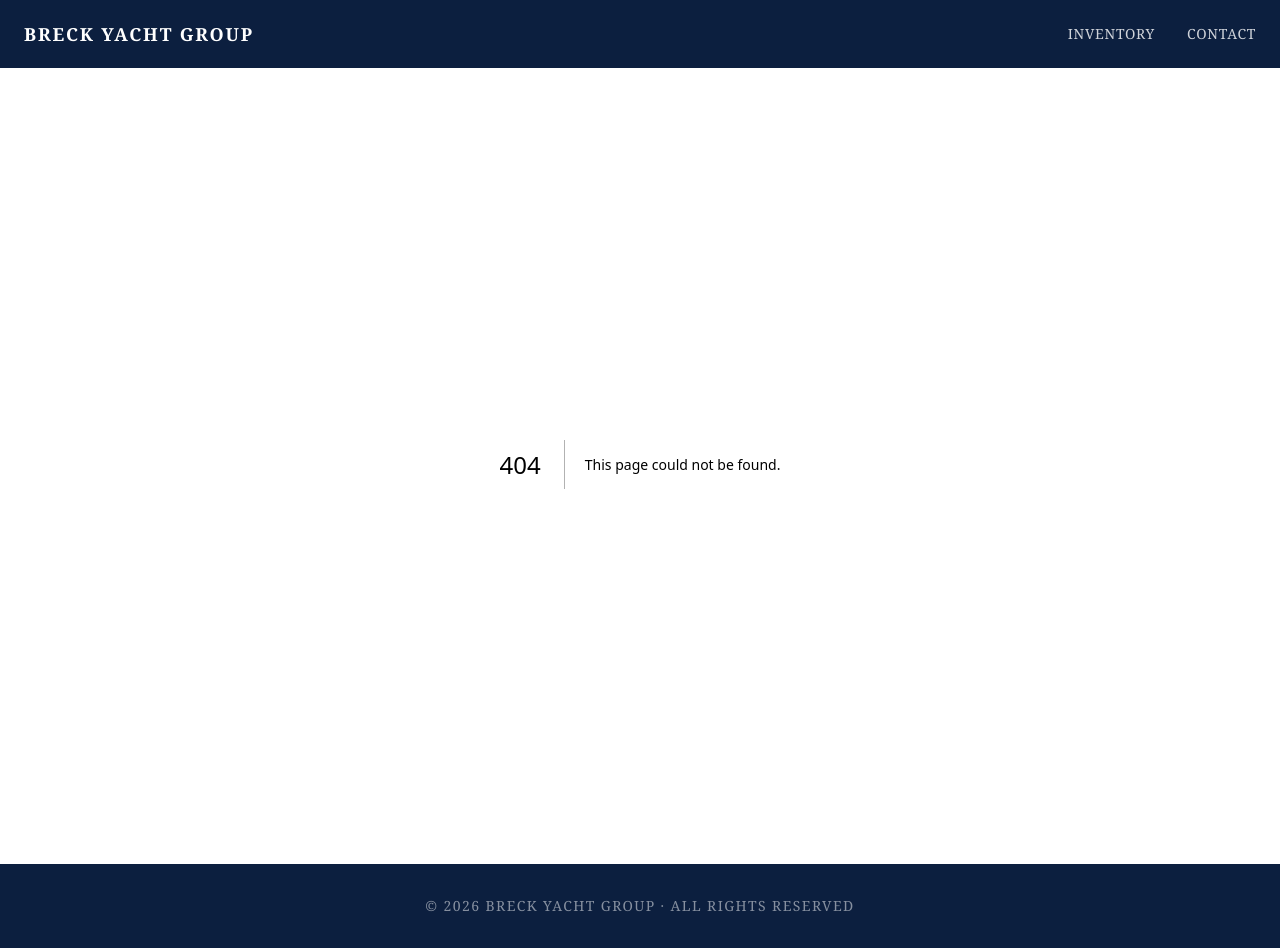
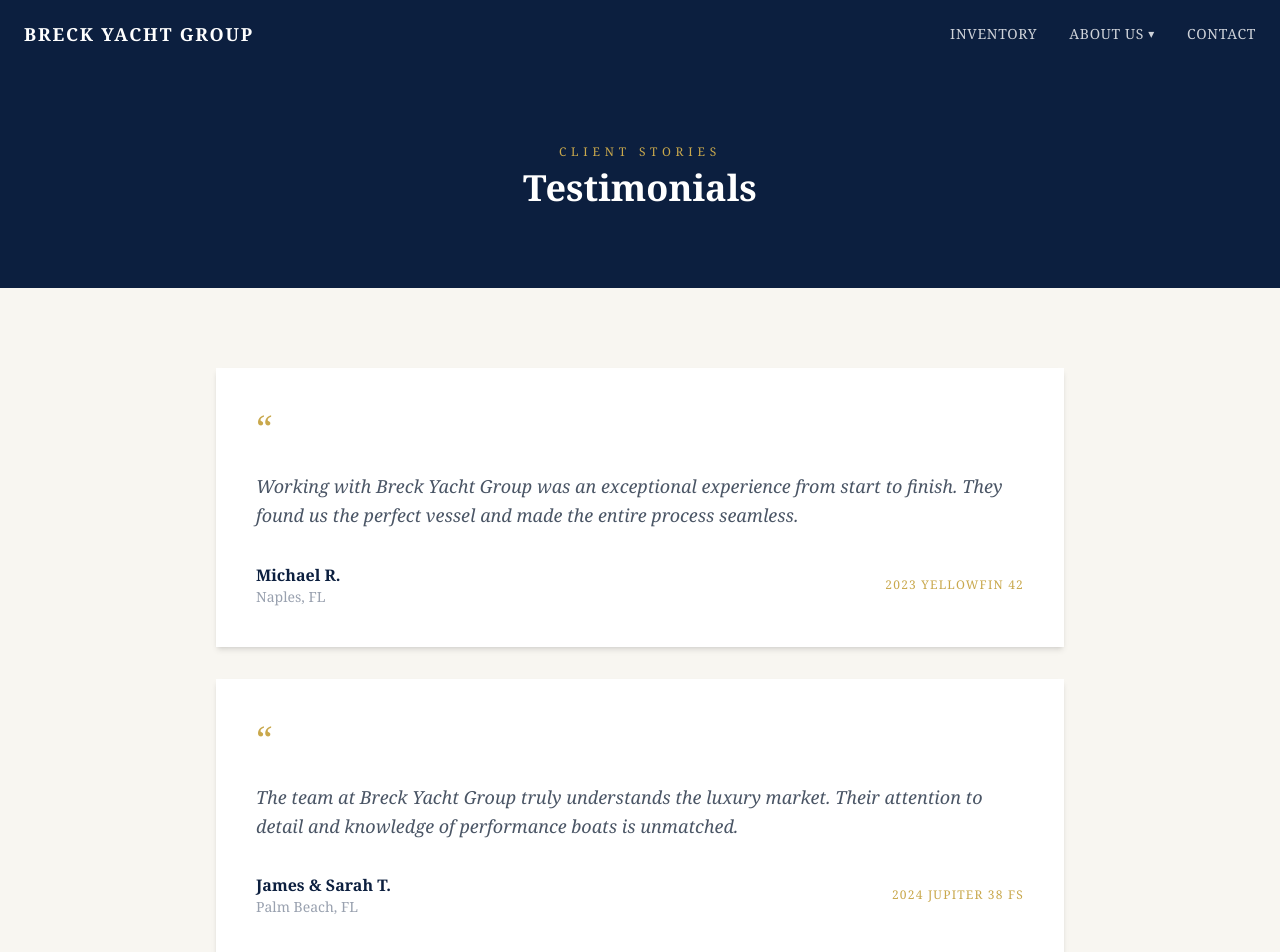
Before and after one commit to BreckYachtGroup/breck-yacht-group, a Next.js app: page /about/testimonials in a window 1280 px wide. Before the commit this address had no page. Shown: the top 952 px of the page. Built offline with nearby package versions, Linux system fonts and the light colour scheme.

Commit message:
add about us dropdown with crew and testimonials pages

```diff
--- /dev/null
+++ b/src/app/about/crew/page.tsx
@@ -0,0 +1,50 @@
+// Crew page — add your team members to the `crew` array below
+
+const crew = [
+  {
+    name: 'Austin Hueby',
+    title: 'Founder & Lead Broker',
+    bio: 'With years of experience in the luxury performance boat market, Austin founded Breck Yacht Group with a vision to bring a higher standard of service to yacht brokerage.',
+    photo: '', // add a photo URL here
+  },
+  // Add more crew members here
+]
+
+export default function CrewPage() {
+  return (
+    <div style={{ backgroundColor: '#f8f6f1' }} className="min-h-screen">
+      {/* Header */}
+      <div style={{ backgroundColor: '#0c1f3f' }} className="py-20 text-center text-white">
+        <p className="text-xs tracking-[0.4em] uppercase mb-2" style={{ color: '#c9a84c' }}>The Team</p>
+        <h1 className="text-4xl font-bold">Our Crew</h1>
+      </div>
+
+      {/* Crew Grid */}
+      <div className="max-w-5xl mx-auto px-6 py-20">
+        <div className="grid grid-cols-1 sm:grid-cols-2 lg:grid-cols-3 gap-10">
+          {crew.map((member) => (
+            <div key={member.name} className="bg-white shadow-md text-center p-8">
+              {member.photo ? (
+                <img
+                  src={member.photo}
+                  alt={member.name}
+                  className="w-28 h-28 rounded-full object-cover mx-auto mb-6"
+                />
+              ) : (
+                <div
+                  className="w-28 h-28 rounded-full mx-auto mb-6 flex items-center justify-center text-white text-3xl font-bold"
+                  style={{ backgroundColor: '#0c1f3f' }}
+                >
+                  {member.name.charAt(0)}
+                </div>
+              )}
+              <h2 className="text-xl font-bold mb-1" style={{ color: '#0c1f3f' }}>{member.name}</h2>
+              <p className="text-xs tracking-widest uppercase mb-4" style={{ color: '#c9a84c' }}>{member.title}</p>
+              <p className="text-gray-500 text-sm leading-relaxed">{member.bio}</p>
+            </div>
+          ))}
+        </div>
+      </div>
+    </div>
+  )
+}
--- /dev/null
+++ b/src/app/about/testimonials/page.tsx
@@ -0,0 +1,51 @@
+// Testimonials page — add real client testimonials to the array below
+
+const testimonials = [
+  {
+    name: 'Michael R.',
+    location: 'Naples, FL',
+    quote: 'Working with Breck Yacht Group was an exceptional experience from start to finish. They found us the perfect vessel and made the entire process seamless.',
+    vessel: '2023 Yellowfin 42',
+  },
+  {
+    name: 'James & Sarah T.',
+    location: 'Palm Beach, FL',
+    quote: 'The team at Breck Yacht Group truly understands the luxury market. Their attention to detail and knowledge of performance boats is unmatched.',
+    vessel: '2024 Jupiter 38 FS',
+  },
+  {
+    name: 'David K.',
+    location: 'Miami, FL',
+    quote: 'I have bought and sold several boats over the years and this was by far the smoothest transaction I have ever had. Highly recommend.',
+    vessel: '2022 Hydra-Sports 53',
+  },
+]
+
+export default function TestimonialsPage() {
+  return (
+    <div style={{ backgroundColor: '#f8f6f1' }} className="min-h-screen">
+      {/* Header */}
+      <div style={{ backgroundColor: '#0c1f3f' }} className="py-20 text-center text-white">
+        <p className="text-xs tracking-[0.4em] uppercase mb-2" style={{ color: '#c9a84c' }}>Client Stories</p>
+        <h1 className="text-4xl font-bold">Testimonials</h1>
+      </div>
+
+      {/* Testimonials */}
+      <div className="max-w-4xl mx-auto px-6 py-20 flex flex-col gap-8">
+        {testimonials.map((t, i) => (
+          <div key={i} className="bg-white shadow-md p-10">
+            <p className="text-4xl mb-6" style={{ color: '#c9a84c' }}>&ldquo;</p>
+            <p className="text-gray-600 text-lg leading-relaxed mb-8 italic">{t.quote}</p>
+            <div className="flex items-center justify-between">
+              <div>
+                <p className="font-bold" style={{ color: '#0c1f3f' }}>{t.name}</p>
+                <p className="text-sm text-gray-400">{t.location}</p>
+              </div>
+              <p className="text-xs tracking-widest uppercase text-right" style={{ color: '#c9a84c' }}>{t.vessel}</p>
+            </div>
+          </div>
+        ))}
+      </div>
+    </div>
+  )
+}
--- a/src/app/layout.tsx
+++ b/src/app/layout.tsx
@@ -1,6 +1,6 @@
 import type { Metadata } from 'next'
 import './globals.css'
-import Link from 'next/link'
+import Nav from '@/components/Nav'
 
 export const metadata: Metadata = {
   title: 'Breck Yacht Group | Luxury Performance Vessels',
@@ -11,22 +11,7 @@ export default function RootLayout({ children }: { children: React.ReactNode })
   return (
     <html lang="en">
       <body>
-        {/* Navigation */}
-        <nav style={{ backgroundColor: '#0c1f3f' }} className="fixed top-0 left-0 right-0 z-50 px-6 py-5">
-          <div className="max-w-7xl mx-auto flex items-center justify-between">
-            <Link href="/" className="text-white text-lg font-bold tracking-widest uppercase">
-              Breck Yacht Group
-            </Link>
-            <div className="flex gap-8">
-              <Link href="/inventory" className="text-white/80 hover:text-white text-sm tracking-wider uppercase transition-colors">
-                Inventory
-              </Link>
-              <Link href="/#contact" className="text-white/80 hover:text-white text-sm tracking-wider uppercase transition-colors">
-                Contact
-              </Link>
-            </div>
-          </div>
-        </nav>
+        <Nav />
 
         <main className="min-h-screen pt-16">
           {children}
--- /dev/null
+++ b/src/components/Nav.tsx
@@ -0,0 +1,62 @@
+'use client'
+
+import Link from 'next/link'
+import { useState } from 'react'
+
+export default function Nav() {
+  const [aboutOpen, setAboutOpen] = useState(false)
+
+  return (
+    <nav style={{ backgroundColor: '#0c1f3f' }} className="fixed top-0 left-0 right-0 z-50 px-6 py-5">
+      <div className="max-w-7xl mx-auto flex items-center justify-between">
+        <Link href="/" className="text-white text-lg font-bold tracking-widest uppercase">
+          Breck Yacht Group
+        </Link>
+
+        <div className="flex items-center gap-8">
+          <Link href="/inventory" className="text-white/80 hover:text-white text-sm tracking-wider uppercase transition-colors">
+            Inventory
+          </Link>
+
+          {/* About Us Dropdown */}
+          <div
+            className="relative"
+            onMouseEnter={() => setAboutOpen(true)}
+            onMouseLeave={() => setAboutOpen(false)}
+          >
+            <button className="text-white/80 hover:text-white text-sm tracking-wider uppercase transition-colors flex items-center gap-1">
+              About Us
+              <span className="text-xs">▾</span>
+            </button>
+
+            {aboutOpen && (
+              <div
+                className="absolute top-full right-0 mt-2 w-44 shadow-lg"
+                style={{ backgroundColor: '#0c1f3f', border: '1px solid rgba(255,255,255,0.1)' }}
+              >
+                <Link
+                  href="/about/crew"
+                  className="block px-5 py-3 text-sm tracking-wider uppercase text-white/80 hover:text-white hover:bg-white/10 transition-colors"
+                  onClick={() => setAboutOpen(false)}
+                >
+                  Our Crew
+                </Link>
+                <Link
+                  href="/about/testimonials"
+                  className="block px-5 py-3 text-sm tracking-wider uppercase text-white/80 hover:text-white hover:bg-white/10 transition-colors"
+                  onClick={() => setAboutOpen(false)}
+                >
+                  Testimonials
+                </Link>
+              </div>
+            )}
+          </div>
+
+          <Link href="/#contact" className="text-white/80 hover:text-white text-sm tracking-wider uppercase transition-colors">
+            Contact
+          </Link>
+        </div>
+      </div>
+    </nav>
+  )
+}
```
